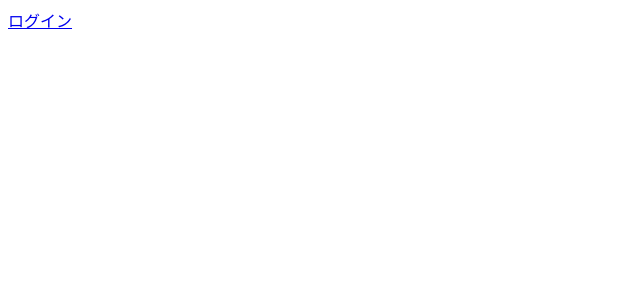
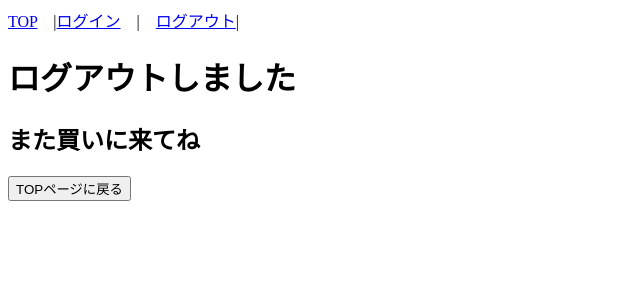
Before and after one commit to takuyanoguchi626/react_ecsite_app, a React (Create React App) app: page /logout in a window 1280 px wide. Before the commit this address had no page. Shown: the top 300 px of the page, without its empty margins (0-640 px from the left). Built offline with nearby package versions, Linux system fonts and the light colour scheme.

Commit message:
ログアウト画面作成

```diff
--- a/src/App.tsx
+++ b/src/App.tsx
@@ -1,16 +1,20 @@
 import React from "react";
 import { BrowserRouter, Link, Route, Routes } from "react-router-dom";
 import { Login } from "./pages/Login";
+import { Logout } from "./pages/Logout";
 import { Toppage } from "./pages/Toppage";
 
 function App() {
   return (
     <div>
       <BrowserRouter>
-        <Link to="login">ログイン</Link>
+        <Link to="toppage">TOP</Link>　|
+        <Link to="login">ログイン</Link>　|　<Link to="logout">ログアウト</Link>
+        　|
         <Routes>
           <Route path="/toppage" element={<Toppage />} />
           <Route path="/login" element={<Login />} />
+          <Route path="/logout" element={<Logout />} />
         </Routes>
       </BrowserRouter>
     </div>
--- a/src/pages/Login.tsx
+++ b/src/pages/Login.tsx
@@ -72,7 +72,7 @@ export const Login = () => {
               <div className="row login-btn">
                 <button
                   className="btn"
-                  type="submit"
+                  type="button"
                   onClick={() => navigate("/toppage")}
                 >
                   ボタン
--- /dev/null
+++ b/src/pages/Logout.tsx
@@ -0,0 +1,32 @@
+import axios from "axios";
+import React, { useState } from "react";
+import { useNavigate } from "react-router-dom";
+
+export const Logout = () => {
+  const navigate = useNavigate();
+  const [error, setError] = useState("");
+
+  async function handleLogout() {
+    setError("");
+    try {
+      await axios.post("http://153.127.48.168:8080/ecsite-api/user/logout");
+      console.log("ログアウト成功");
+      navigate("/toppage");
+    } catch {
+      setError("Failed to log out");
+    }
+  }
+
+  return (
+    <div>
+      <h1>ログアウトしました</h1>
+      <h2>また買いに来てね</h2>
+      {error}
+      <div>
+        <button className="btn" onClick={() => navigate("/toppage")}>
+          TOPページに戻る
+        </button>
+      </div>
+    </div>
+  );
+};
--- a/src/pages/Toppage.tsx
+++ b/src/pages/Toppage.tsx
@@ -7,7 +7,7 @@ export const Toppage = () => {
   return (
     <div>
       <h1>THIS IS TOPPAGE</h1>
-
+      <h2>Enjoy our Delicious Pizza</h2>
       <div>
         <button className="btn" onClick={() => navigate("/login")}>
           ログイン
```
